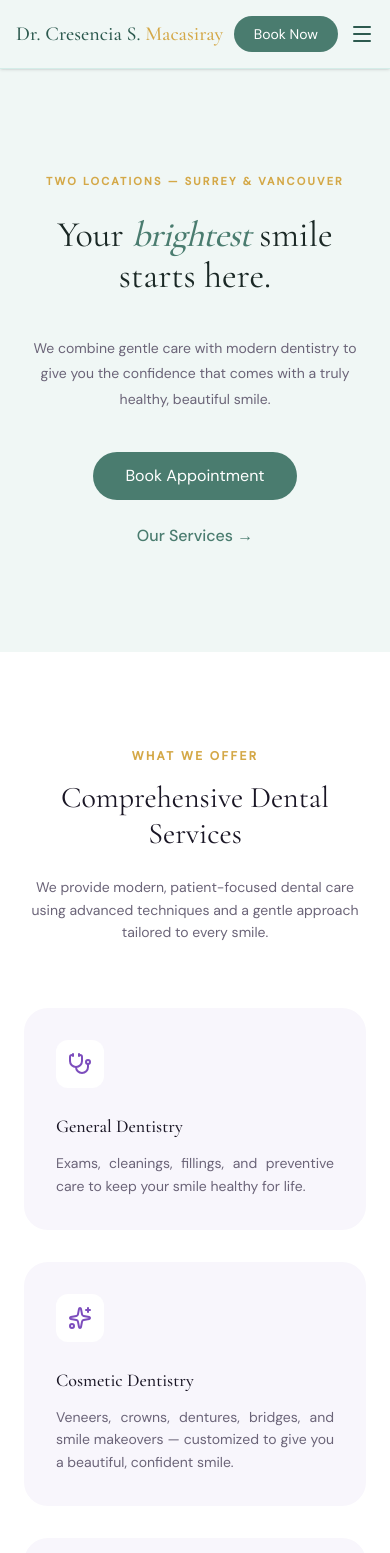
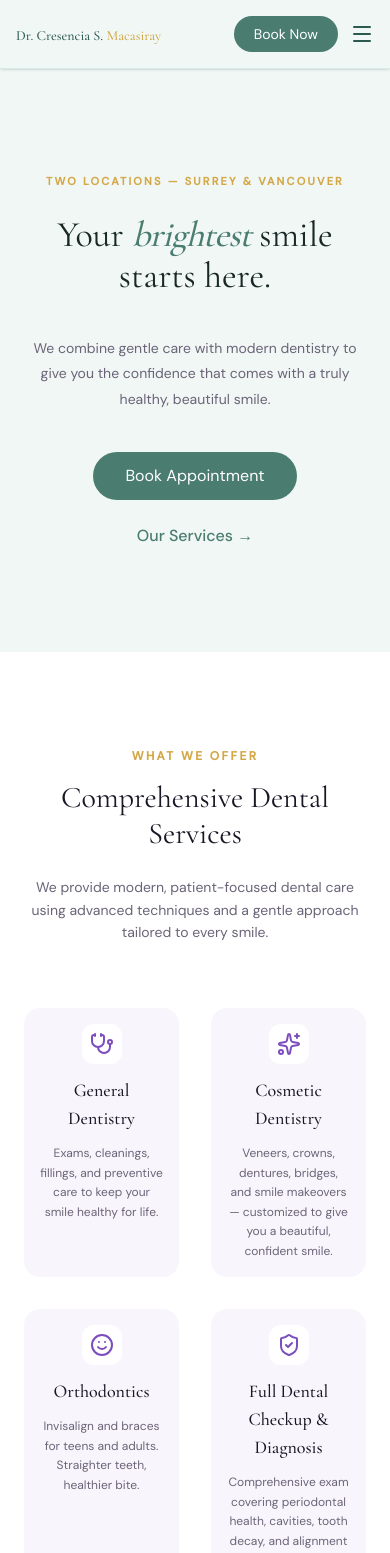
Before and after one commit to lal29/dentalsite-drcm, a React (Vite) app: page / in a window 390 px wide. Shown: the top 1553 px of the page. Built offline with nearby package versions, Linux system fonts and the light colour scheme.

Commit message:
Fix services layout in mobile

```diff
--- a/src/components/Navbar.jsx
+++ b/src/components/Navbar.jsx
@@ -39,7 +39,10 @@ export default function Navbar({onBookClick}) {
       <div className="max-w-6xl mx-auto flex items-center justify-between px-4 sm:px-6 py-4">
         <a href="#hero" className="text-xl sm:text-2xl md:text-3xl font-medium text-primary-dark whitespace-nowrap"
           style={{ fontFamily: "Cormorant Garamond, serif" }}>
-            Dr. Cresencia S. <span className="text-accent">Macasiray</span>
+            {/* Mobile — shorter */}
+              <span className="text-sm sm:text-xl md:text-2xl lg:text-3xl">
+                Dr. Cresencia S. <span className="text-accent">Macasiray</span>
+              </span>
         </a>
           <div className="flex items-center gap-3">
             {/* Links */}
--- a/src/components/Services.jsx
+++ b/src/components/Services.jsx
@@ -71,31 +71,22 @@ export default function Services() {
         </div>
 
         {/* Services Grid */}
-        <div className="grid gap-8 sm:grid-cols-2 lg:grid-cols-3">
+        <div className="grid gap-8 grid-cols-2 md:grid-cols-3">
           {services.map((service) => (
             <div
               key={service.title}
               className="
-                group
-                bg-[#f8f6fc]
-                rounded-3xl
-                p-8
-                transition-all
-                duration-300
-                hover:shadow-xl
-                hover:-translate-y-1
+                group bg-[#f8f6fc] rounded-2xl p-4 md:p-8
+                text-center md:text-left
+                transition-all duration-300 hover:shadow-xl hover:-translate-y-1
               "
             >
               {/* Icon */}
               <div className="
-                w-12 h-12
-                bg-white
-                rounded-xl
+                w-10 h-10 bg-white rounded-xl
                 flex items-center justify-center
-                mb-6
-                transition-all
-                duration-300
-                group-hover:bg-[#7c4dbd]/10
+                mb-3 md:mb-6
+                mx-auto md:mx-0
               ">
                 <service.icon className="
                   w-6 h-6
@@ -115,7 +106,7 @@ export default function Services() {
               </h3>
 
               {/* Description */}
-              <p className="text-[#6b6478] leading-relaxed text-sm text-justify">
+              <p className="text-[#6b6478] leading-relaxed text-xs md:text-sm">
                 {service.description}
               </p>
             </div>
```
